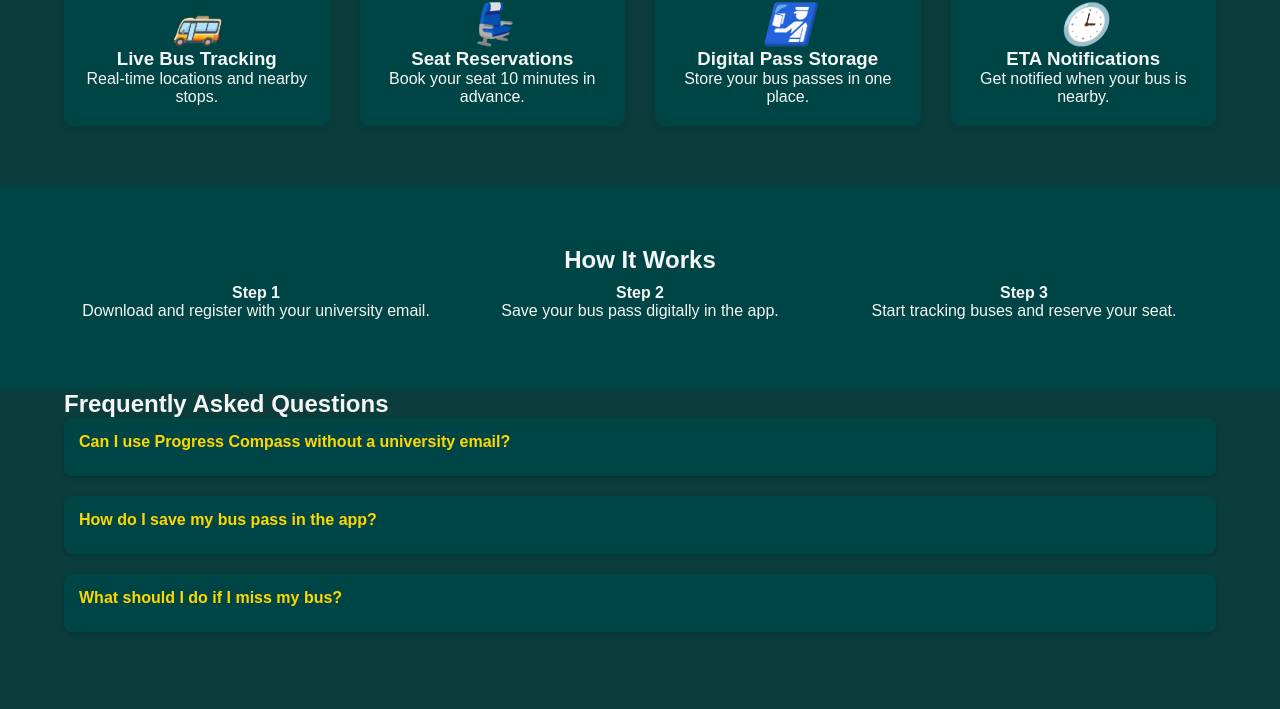
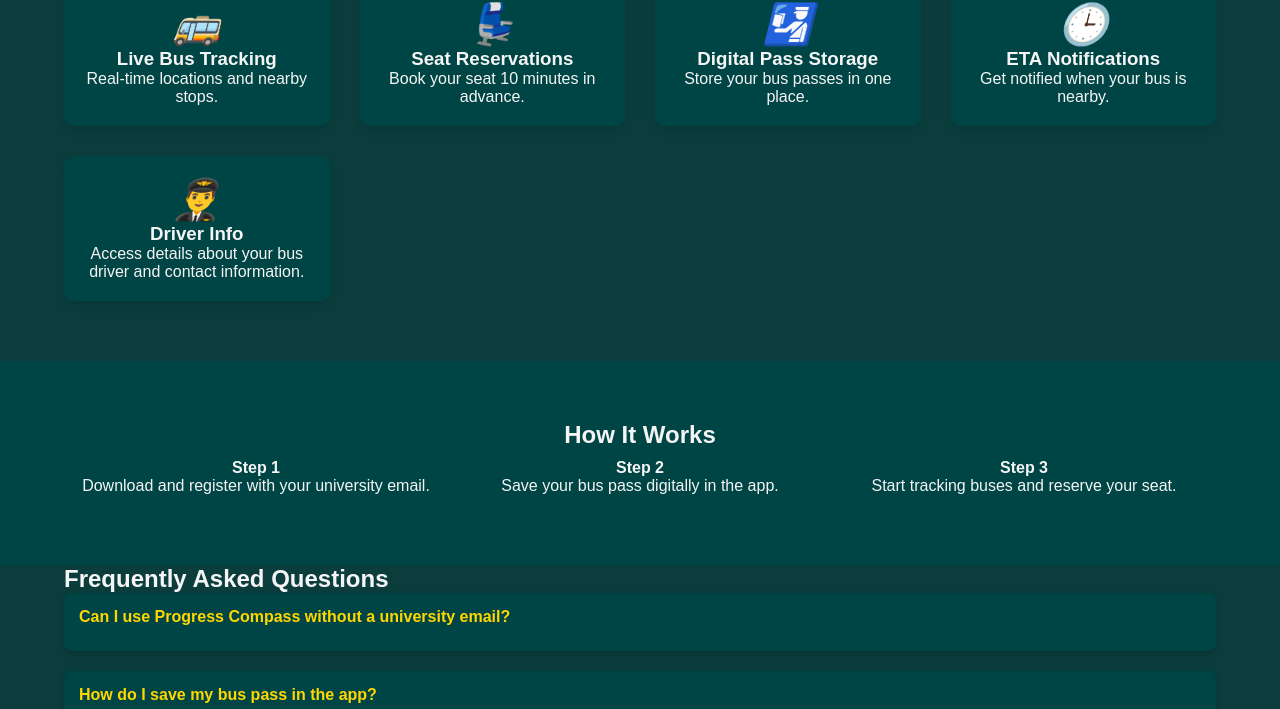
Before and after one commit to HariPrasadYekula/ProgressCompass, a plain HTML site: page index.html in a window 1280 px wide. Shown: the part 957-1666 px from the top of the page. Drawn offline with Linux system fonts and the light colour scheme.

Commit message:
Update index.html

```diff
--- a/index.html
+++ b/index.html
@@ -77,6 +77,13 @@
                     <h3>ETA Notifications</h3>
                 </a>
                 <p>Get notified when your bus is nearby.</p>
+            </div>
+            <div class="feature">
+                <a href="driver-info.html"> <!-- Link to the Driver Info page -->
+                    <i class="icon">👨‍✈️</i>
+                    <h3>Driver Info</h3>
+                </a>
+                <p>Access details about your bus driver and contact information.</p>
             </div>
         </div>
     </div>
```
